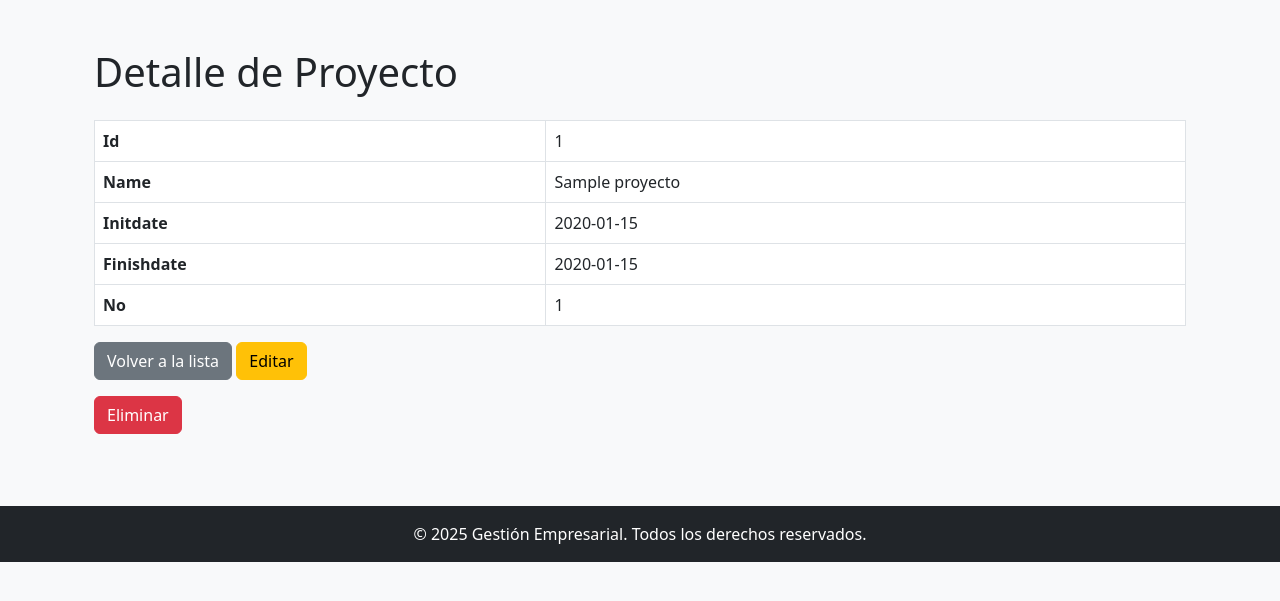
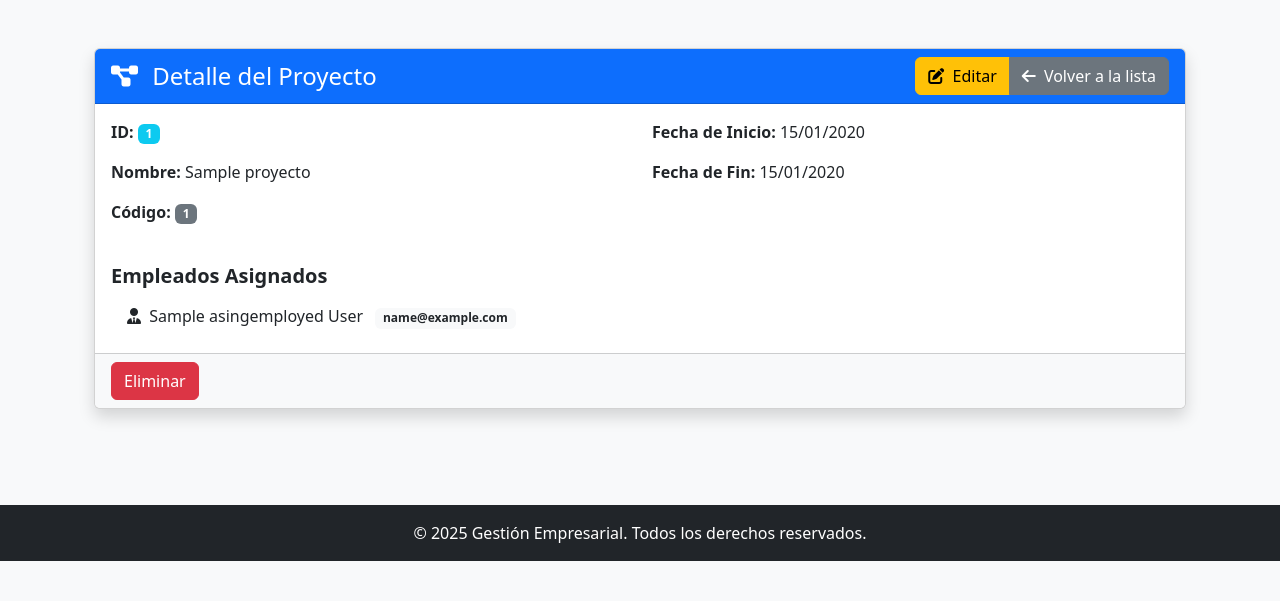
Before and after one commit to san7ilo/symfoni, a Symfony app: template templates/proyecto/show.html.twig in a window 1280 px wide. Shown: the part 56-657 px from the top of the page. Run offline with Twig, Linux system fonts and the light colour scheme; the template is opened without the code that fills it: most values are stand-ins (such as "Sample title", 1, 10 or a date in 2020); some libraries are stand-ins or nearby versions.

Commit message:
project finish with styles

```diff
--- a/templates/proyecto/show.html.twig
+++ b/templates/proyecto/show.html.twig
@@ -1,38 +1,68 @@
 {% extends 'base.html.twig' %}
 
-{% block title %}Proyecto{% endblock %}
+{% block title %}Detalle del Proyecto{% endblock %}
 
 {% block body %}
 <div class="container py-4">
-    <h1 class="mb-4">Detalle de Proyecto</h1>
-    <table class="table table-bordered">
-        <tbody>
-            <tr>
-                <th>Id</th>
-                <td>{{ proyecto.id }}</td>
-            </tr>
-            <tr>
-                <th>Name</th>
-                <td>{{ proyecto.name }}</td>
-            </tr>
-            <tr>
-                <th>Initdate</th>
-                <td>{{ proyecto.initdate ? proyecto.initdate|date('Y-m-d') : '' }}</td>
-            </tr>
-            <tr>
-                <th>Finishdate</th>
-                <td>{{ proyecto.finishdate ? proyecto.finishdate|date('Y-m-d') : '' }}</td>
-            </tr>
-            <tr>
-                <th>No</th>
-                <td>{{ proyecto.no }}</td>
-            </tr>
-        </tbody>
-    </table>
-    <div class="mb-3">
-        <a href="{{ path('app_proyecto_index') }}" class="btn btn-secondary">Volver a la lista</a>
-        <a href="{{ path('app_proyecto_edit', {'id': proyecto.id}) }}" class="btn btn-warning">Editar</a>
+    <div class="card shadow mb-4">
+        <div class="card-header bg-primary text-white d-flex justify-content-between align-items-center">
+            <h1 class="h4 mb-0"><i class="fas fa-project-diagram me-2"></i> Detalle del Proyecto</h1>
+            <div class="btn-group">
+                <a href="{{ path('app_proyecto_edit', {'id': proyecto.id}) }}" class="btn btn-warning">
+                    <i class="fas fa-edit me-1"></i> Editar
+                </a>
+                <a href="{{ path('app_proyecto_index') }}" class="btn btn-secondary">
+                    <i class="fas fa-arrow-left me-1"></i> Volver a la lista
+                </a>
+            </div>
+        </div>
+        <div class="card-body">
+            <div class="row g-4">
+                <div class="col-md-6">
+                    <div class="mb-3">
+                        <span class="fw-bold">ID:</span>
+                        <span class="badge bg-info">{{ proyecto.id }}</span>
+                    </div>
+                    <div class="mb-3">
+                        <span class="fw-bold">Nombre:</span>
+                        <span>{{ proyecto.name }}</span>
+                    </div>
+                    <div class="mb-3">
+                        <span class="fw-bold">Código:</span>
+                        <span class="badge bg-secondary">{{ proyecto.no }}</span>
+                    </div>
+                </div>
+                <div class="col-md-6">
+                    <div class="mb-3">
+                        <span class="fw-bold">Fecha de Inicio:</span>
+                        <span>{{ proyecto.initdate ? proyecto.initdate|date('d/m/Y') : '-' }}</span>
+                    </div>
+                    <div class="mb-3">
+                        <span class="fw-bold">Fecha de Fin:</span>
+                        <span>{{ proyecto.finishdate ? proyecto.finishdate|date('d/m/Y') : '-' }}</span>
+                    </div>
+                </div>
+            </div>
+            <div class="mt-4">
+                <h5 class="fw-bold">Empleados Asignados</h5>
+                {% if proyecto.asingemployed|length > 0 %}
+                    <ul class="list-group list-group-flush">
+                        {% for empleado in proyecto.asingemployed %}
+                            <li class="list-group-item">
+                                <i class="fas fa-user-tie me-1"></i>
+                                {{ empleado.name }} {{ empleado.lastname }}
+                                <span class="badge bg-light text-dark ms-2">{{ empleado.email }}</span>
+                            </li>
+                        {% endfor %}
+                    </ul>
+                {% else %}
+                    <div class="alert alert-info mt-2">No hay empleados asignados a este proyecto.</div>
+                {% endif %}
+            </div>
+        </div>
+        <div class="card-footer bg-light">
+            {{ include('proyecto/_delete_form.html.twig') }}
+        </div>
     </div>
-    {{ include('proyecto/_delete_form.html.twig') }}
 </div>
 {% endblock %}
```
Also changed, not shown: src/EventSubscriber/AuditoriaSubscriber.php (+27 -11 lines), templates/proyecto/_form.html.twig (+37 -12 lines).
